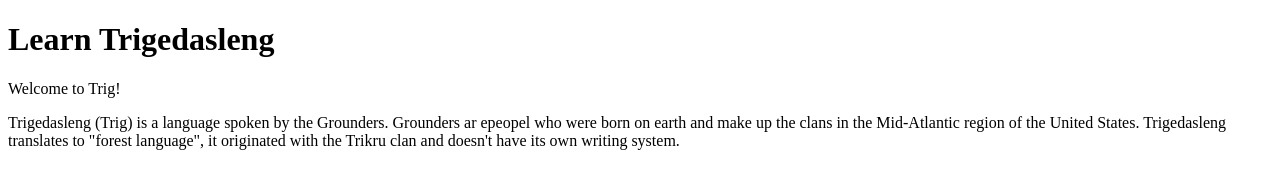
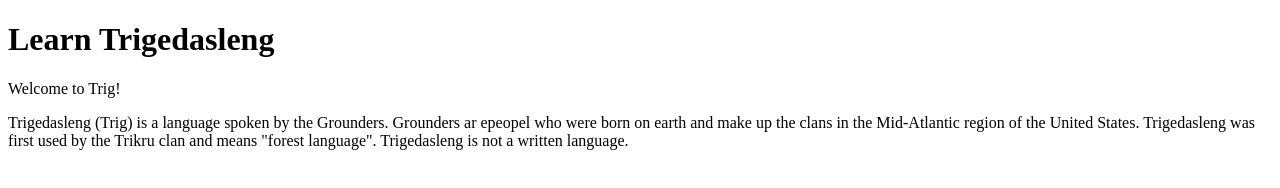
Before and after one commit to alalumiere/trigedasleng, a plain HTML site: page index.html in a window 1280 px wide. Drawn offline with Linux system fonts and the light colour scheme.

Commit message:
edit trig def

```diff
--- a/index.html
+++ b/index.html
@@ -12,9 +12,8 @@
     <p>
       Trigedasleng (Trig) is a language spoken by the Grounders. Grounders ar
       epeopel who were born on earth and make up the clans in the Mid-Atlantic
-      region of the United States. Trigedasleng translates to "forest language",
-      it originated with the Trikru clan and doesn't have its own writing
-      system.
+      region of the United States. Trigedasleng was first used by the Trikru
+      clan and means "forest language". Trigedasleng is not a written language.
     </p>
   </body>
 </html>
```
